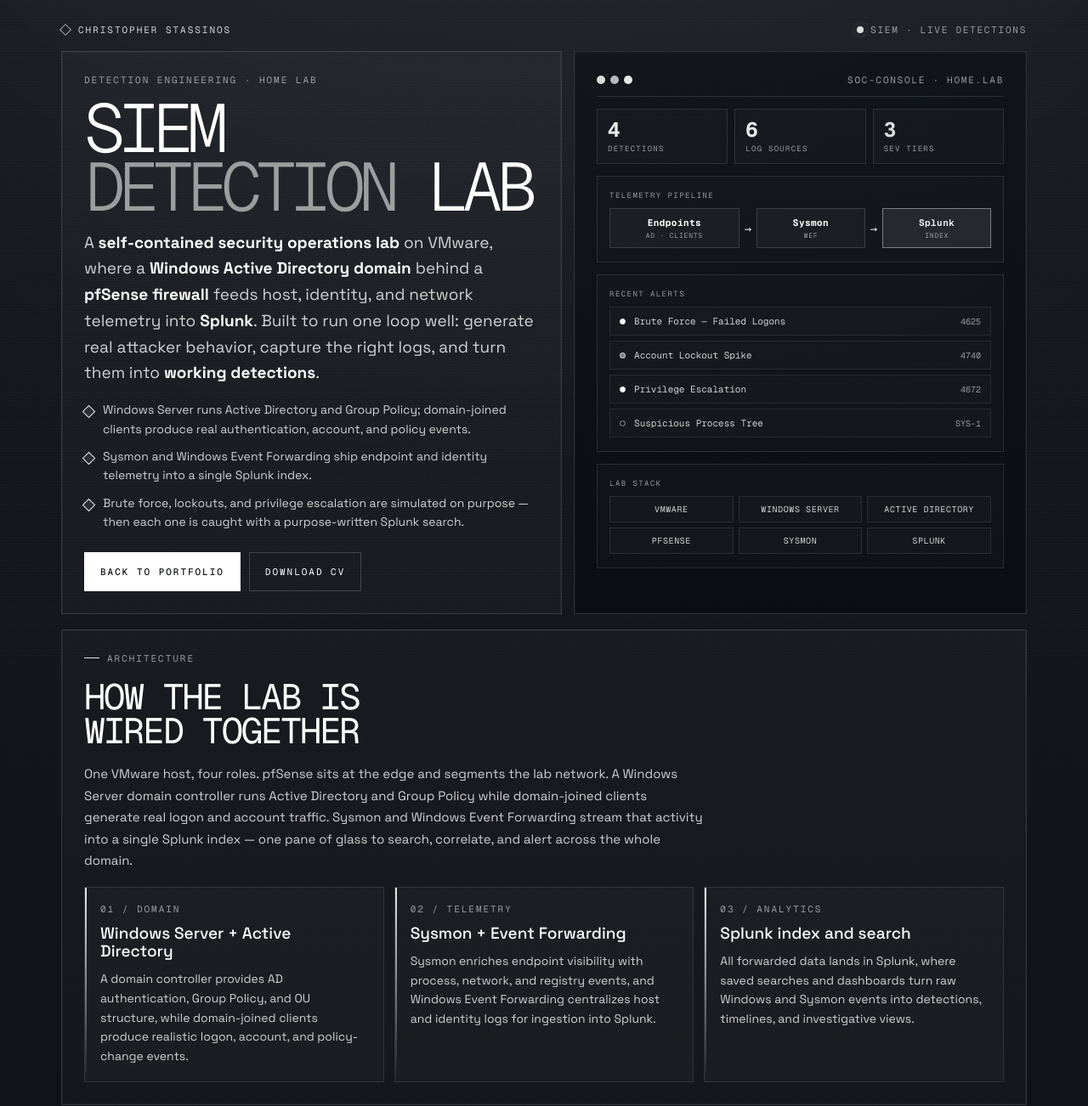
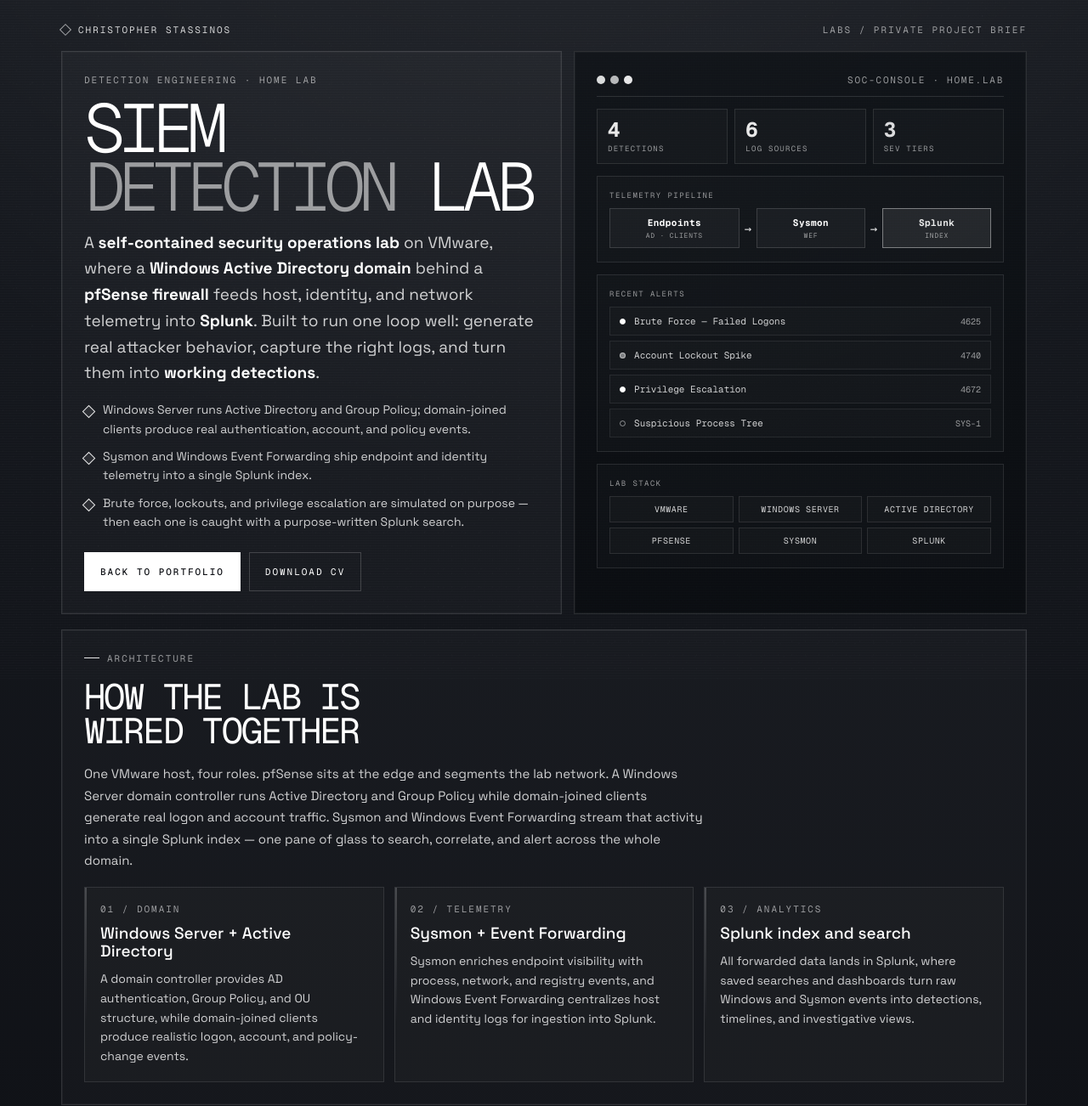
Before and after one commit to christopher-stassinos/stassinos.xyz, a plain HTML site: page siem-home-lab.html in a window 1280 px wide. Shown: the top 1302 px of the page at 85% size. Drawn offline with nearby package versions, Linux system fonts and the light colour scheme.

Commit message:
style: refine SIEM lab page into premium monochrome brief

```diff
--- a/siem-home-lab.html
+++ b/siem-home-lab.html
@@ -65,17 +65,6 @@
       content: ''; width: 8px; height: 8px; border: 1px solid rgba(255,255,255,0.6); transform: rotate(45deg);
     }
     .micro, .kicker, .meta-label, .section-label { color: var(--muted); }
-    .head-status {
-      display: inline-flex; align-items: center; gap: 8px; font-family: var(--mono); font-size: 11px; letter-spacing: 0.16em; text-transform: uppercase; color: var(--muted);
-    }
-    .pulse-dot {
-      width: 8px; height: 8px; border-radius: 50%; background: rgba(255,255,255,0.85); box-shadow: 0 0 0 0 rgba(255,255,255,0.5); animation: pulse 2s infinite;
-    }
-    @keyframes pulse {
-      0% { box-shadow: 0 0 0 0 rgba(255,255,255,0.45); }
-      70% { box-shadow: 0 0 0 7px rgba(255,255,255,0); }
-      100% { box-shadow: 0 0 0 0 rgba(255,255,255,0); }
-    }
     .panel {
       position: relative; border: 1px solid var(--line); background: var(--panel); overflow: hidden;
     }
@@ -130,8 +119,9 @@
     .console-title { font-family: var(--mono); font-size: 11px; letter-spacing: 0.16em; text-transform: uppercase; color: var(--muted); }
     .stat-row { display: grid; grid-template-columns: repeat(3, 1fr); gap: 8px; }
     .stat {
-      border: 1px solid rgba(255,255,255,0.1); background: rgba(255,255,255,0.02); padding: 12px 12px 11px; display: grid; gap: 4px;
+      border: 1px solid rgba(255,255,255,0.1); background: rgba(255,255,255,0.02); padding: 12px 12px 11px; display: grid; gap: 4px; transition: border-color 200ms ease, background 200ms ease;
     }
+    .stat:hover { border-color: rgba(255,255,255,0.22); background: rgba(255,255,255,0.04); }
     .stat strong { font-family: var(--mono); font-size: 24px; line-height: 1; color: var(--signal); }
     .stat span { font-family: var(--mono); font-size: 9px; letter-spacing: 0.14em; text-transform: uppercase; color: var(--muted); }
     .stat.alert strong { color: var(--alert); }
@@ -179,11 +169,13 @@
       display: grid; grid-template-columns: repeat(3, minmax(0, 1fr)); gap: 12px;
     }
     .detail-card {
-      border: 1px solid rgba(255,255,255,0.1); background: rgba(255,255,255,0.02); padding: 18px; display: grid; gap: 11px; align-content: start; position: relative;
+      border: 1px solid rgba(255,255,255,0.1); background: rgba(255,255,255,0.02); padding: 18px; display: grid; gap: 11px; align-content: start; position: relative; transition: border-color 220ms ease, background 220ms ease, transform 220ms ease;
     }
+    .detail-card:hover { border-color: rgba(255,255,255,0.22); background: rgba(255,255,255,0.035); transform: translateY(-2px); }
     .detail-card::after {
-      content: ''; position: absolute; left: 0; top: 0; width: 2px; height: 100%; background: linear-gradient(180deg, var(--signal), transparent);
+      content: ''; position: absolute; left: 0; top: 0; width: 2px; height: 100%; background: linear-gradient(180deg, rgba(255,255,255,0.5), transparent 70%); opacity: 0.4; transition: opacity 220ms ease;
     }
+    .detail-card:hover::after { opacity: 1; }
     .detail-card h3 { font-size: 19px; line-height: 1.12; font-weight: 500; }
     .detail-card p, .detail-card li { color: var(--text-soft); line-height: 1.62; font-size: 14px; }
     .detail-card ul { padding-left: 18px; display: grid; gap: 8px; }
@@ -236,7 +228,7 @@
   <div class="shell">
     <header class="site-head">
       <a class="brand" href="index.html" data-overlay-close="true">Christopher Stassinos</a>
-      <span class="head-status"><span class="pulse-dot"></span>SIEM · Live Detections</span>
+      <div class="micro">Labs / Private Project Brief</div>
     </header>
 
     <main>
```
